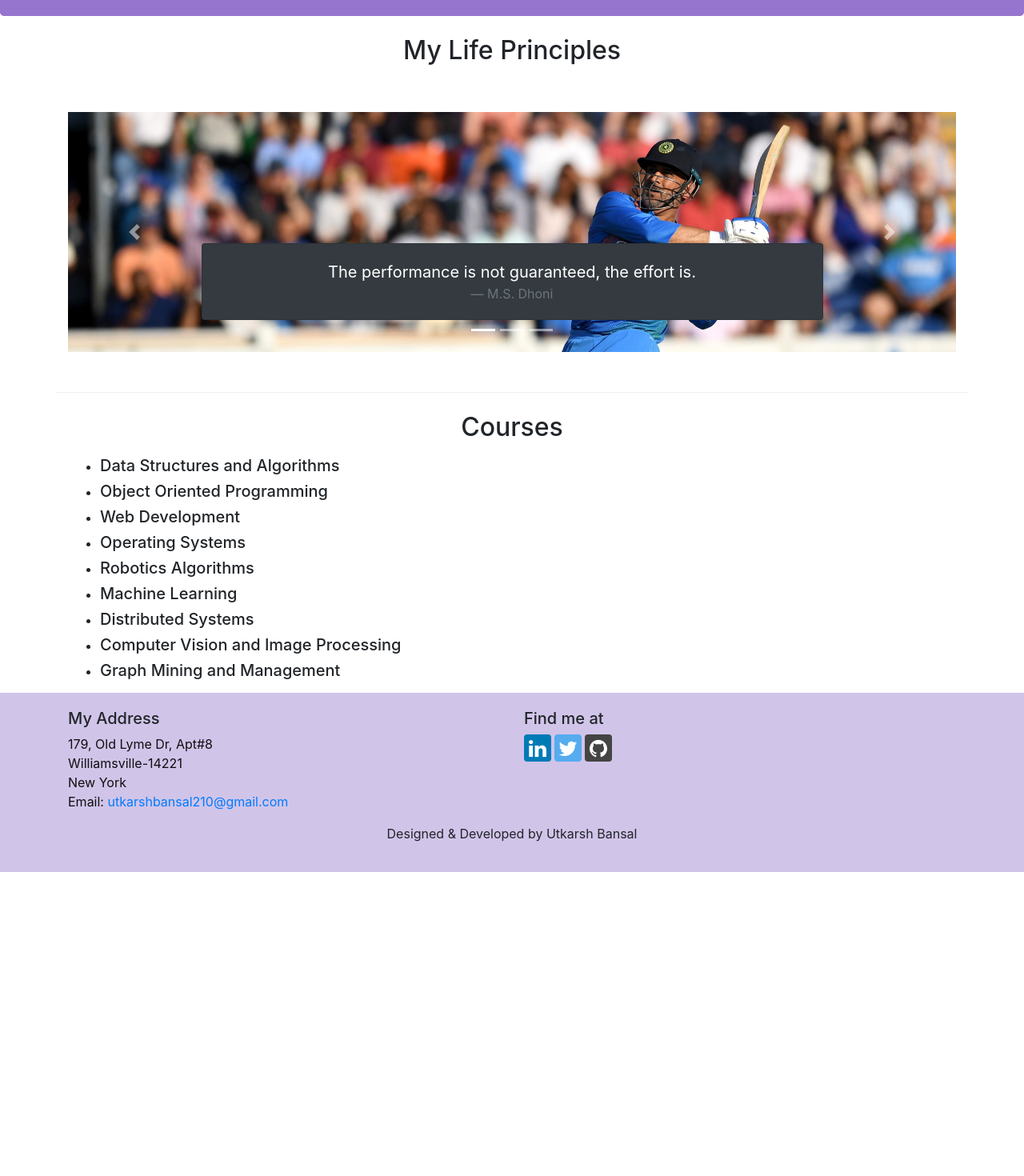
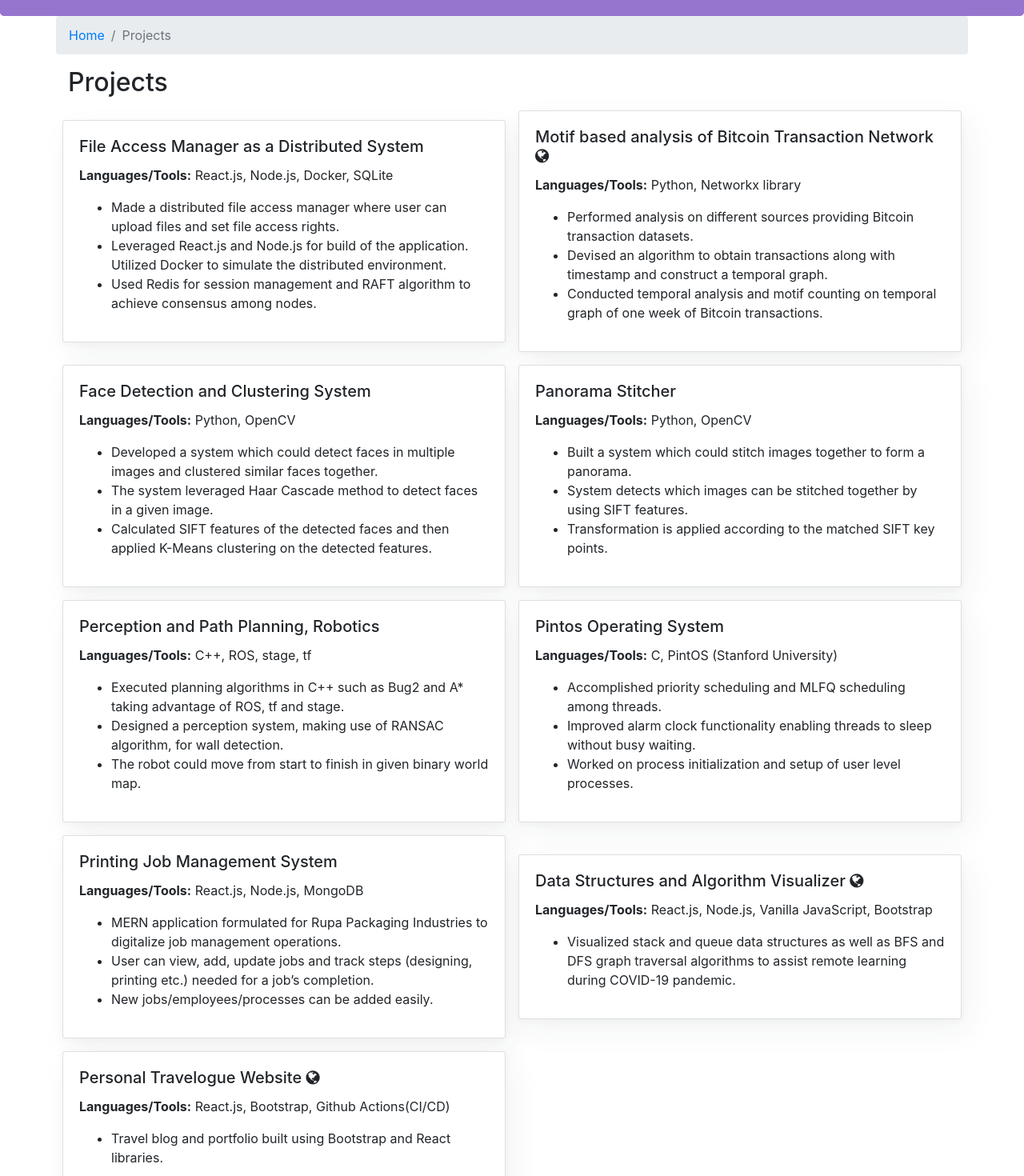
Before and after one commit to utsbansal/utsbansal.github.io, a React (Create React App) app: page /projects in a window 1280 px wide. Before the commit this address led to /home. Shown: the part 420-1890 px from the top of the page at 80% size. Before the commit the page ends 1510 px from the top, so only its background shows below. Built offline with nearby package versions, Linux system fonts and the light colour scheme.

Commit message:
Projects added.

```diff
--- a/src/App.css
+++ b/src/App.css
@@ -93,3 +93,16 @@
   transform: translateX(100%);
   transition: all 300ms ease-out;
 }
+
+.fancy_card {
+  box-shadow: 8px 14px 38px rgba(39,44,49,.06), 1px 3px 8px rgba(39,44,49,.03);
+  transition: all .5s ease; /* back to normal */
+}
+
+.fancy_card:hover {
+  transform: translate3D(0,-1px,0) scale(1.03);
+  box-shadow: 8px 28px 50px rgba(39,44,49,.07), 1px 6px 12px rgba(39,44,49,.04);
+  transition: all .4s ease; /* zoom in */
+  background-color: #9575CD;
+  color: white;
+}
--- a/src/components/CourseComponent.js
+++ b/src/components/CourseComponent.js
@@ -7,7 +7,7 @@
         )
     })
     return(
-        <>
+        <div>
             <div className="row row-header">
                 <div className="col-12 text-center mt-4 mb-2">
                     <h2>Courses</h2>
@@ -20,7 +20,7 @@
                     </ul>
                 </div>
             </div>
-        </>
+        </div>
     )
 }
 
--- a/src/components/HeaderComponent.js
+++ b/src/components/HeaderComponent.js
@@ -2,7 +2,7 @@
 import { Jumbotron } from 'reactstrap';
 
 function Header(props){
-    if(props.mainPage || props.aboutPage){
+    if(props.mainPage || props.aboutPage || props.projectPage){
         return(
             <Jumbotron className="mb-0">
                 <div className="container">
--- a/src/components/HomeComponent.js
+++ b/src/components/HomeComponent.js
@@ -2,6 +2,7 @@
 import { Carousel, CarouselItem, CarouselControl, CarouselIndicators } from 'reactstrap';
 import Header from './HeaderComponent';
 import Courses from './CourseComponent';
+// import Projects from './ProjectComponent';
 
 function Home(props){
 
@@ -60,7 +61,7 @@
                     </div>
                 </div>
                 <Courses courseData={props.courseData}/>
-
+                {/* <Projects projectData={props.projectData}/> */}
 
 
             </div>
--- a/src/components/MainComponent.js
+++ b/src/components/MainComponent.js
@@ -3,11 +3,13 @@
 import { travelogues } from '../shared/travelogues';
 import { carouselData } from '../shared/carouselData';
 import { courseData } from '../shared/courseData';
+import { projectData } from '../shared/projects';
 import Travel from './TravelComponent';
 import Navigation from './NavbarComponent';
 import Home from './HomeComponent';
 import About from './AboutComponent';
 import Footer from './FooterComponent';
+import Projects from './ProjectComponent';
 
 class Main extends Component{
 
@@ -17,7 +19,8 @@
         this.state = {
             travelogues: travelogues,
             carouselData: carouselData,
-            courseData: courseData
+            courseData: courseData,
+            projectData: projectData
         }
     }
 
@@ -33,8 +36,9 @@
             <div>
                 <Navigation travelogues={this.state.travelogues}/>
                 <Switch>
-                    <Route path="/home" component={() => <Home carouselData={this.state.carouselData} courseData={this.state.courseData}/>}/>
+                    <Route path="/home" component={() => <Home carouselData={this.state.carouselData} courseData={this.state.courseData} projectData={this.state.projectData}/>}/>
                     <Route path="/about" component={About}/>
+                    <Route path="/projects" component={() => <Projects projectData={this.state.projectData}/>}/>
                     <Route exact path="/travelogues" component={() => <Travel travelogues={this.state.travelogues}/>}/>
                     <Route path="/travelogues/:destination" component={specificTravel}/>
                     <Redirect to="/home" />
--- a/src/components/NavbarComponent.js
+++ b/src/components/NavbarComponent.js
@@ -83,6 +83,11 @@
                                     <span className="fa fa-info fa-lg"></span> About
                                 </NavLink>
                             </NavItem>
+                            <NavItem onClick={this.handleNavclick}>
+                                <NavLink className="nav-link" to="/projects">
+                                    <span className="fa fa-wrench fa-lg"></span> Projects
+                                </NavLink>
+                            </NavItem>
                             <Dropdown nav isOpen={this.state.isDropdownOpen} toggle={this.toggleDropdown}>
                                 <DropdownToggle nav caret><span className="fa fa-suitcase fa-lg"></span> Travelogues</DropdownToggle>
                                 <DropdownMenu>
--- /dev/null
+++ b/src/components/ProjectComponent.js
@@ -0,0 +1,53 @@
+import React from "react";
+import Header from "./HeaderComponent";
+import { Card, CardBody, CardText, CardTitle, Breadcrumb, BreadcrumbItem } from 'reactstrap';
+import { Link } from 'react-router-dom';
+
+const Projects = (props) => {
+    const projects = props.projectData.map((project) => {
+        const points = project.points.map((point) => {
+            return(
+                <li>{point}</li>
+            );
+        });
+        return(
+            <div className="col-12 col-md-6 p-2" key={project.id}>
+                <Card className="fancy_card">
+                    <CardBody>
+                        <CardTitle>
+                            {project.title}&nbsp;
+                            {project.link?<a style={{color:'inherit'}} rel="noopener noreferrer" target="_blank" href={project.link}><span className="fa fa-globe"></span></a>:<></>}
+                        </CardTitle>
+                        <CardText>
+                            <p><b>Languages/Tools:</b> {project.tools}</p>
+                            <ul>
+                                {points}
+                            </ul>
+                        </CardText>
+                    </CardBody>
+                </Card>
+            </div>
+        );
+    });
+    return(
+        <>
+            <Header projectPage={true}/>
+            <div className="container mt-0 mb-4">
+                <div className="row">
+                    <Breadcrumb className="col-12">
+                        <BreadcrumbItem><Link to='/home'>Home</Link></BreadcrumbItem>
+                        <BreadcrumbItem active>Projects</BreadcrumbItem>
+                    </Breadcrumb>
+                    <div className="col-12">
+                        <h2>Projects</h2>
+                    </div>
+                </div>
+                <div className="row align-items-center">
+                    {projects}
+                </div>
+            </div>
+        </>
+    );
+}
+
+export default Projects;
--- /dev/null
+++ b/src/shared/projects.js
@@ -0,0 +1,91 @@
+export const projectData = [
+    {
+        id: 0,
+        title: "File Access Manager as a Distributed System",
+        tools: "React.js, Node.js, Docker, SQLite",
+        points : [
+            "Made a distributed file access manager where user can upload files and set file access rights.",
+            "Leveraged React.js and Node.js for build of the application. Utilized Docker to simulate the distributed environment.",
+            "Used Redis for session management and RAFT algorithm to achieve consensus among nodes."
+        ]
+    },
+    {
+        id: 1,
+        title: "Motif based analysis of Bitcoin Transaction Network",
+        link: "https://github.com/UB-CSE-640-Blockchain-Analysis",
+        tools: "Python, Networkx library",
+        points : [
+            "Performed analysis on different sources providing Bitcoin transaction datasets.",
+            "Devised an algorithm to obtain transactions along with timestamp and construct a temporal graph.",
+            "Conducted temporal analysis and motif counting on temporal graph of one week of Bitcoin transactions."
+        ]
+    },
+    {
+        id: 2,
+        title: "Face Detection and Clustering System",
+        tools: "Python, OpenCV",
+        points : [
+            "Developed a system which could detect faces in multiple images and clustered similar faces together.",
+            "The system leveraged Haar Cascade method to detect faces in a given image.",
+            "Calculated SIFT features of the detected faces and then applied K-Means clustering on the detected features."
+        ]
+    },
+    {
+        id: 3,
+        title: "Panorama Stitcher",
+        tools: "Python, OpenCV",
+        points : [
+            "Built a system which could stitch images together to form a panorama.",
+            "System detects which images can be stitched together by using SIFT features.",
+            "Transformation is applied according to the matched SIFT key points."
+        ]
+    },
+    {
+        id: 4,
+        title: "Perception and Path Planning, Robotics",
+        tools: "C++, ROS, stage, tf",
+        points : [
+            "Executed planning algorithms in C++ such as Bug2 and A* taking advantage of ROS, tf and stage.",
+            "Designed a perception system, making use of RANSAC algorithm, for wall detection.",
+            "The robot could move from start to finish in given binary world map."
+        ]
+    },
+    {
+        id: 5,
+        title: "Pintos Operating System",
+        tools: "C, PintOS (Stanford University)",
+        points : [
+            "Accomplished priority scheduling and MLFQ scheduling among threads.",
+            "Improved alarm clock functionality enabling threads to sleep without busy waiting.",
+            "Worked on process initialization and setup of user level processes."
+        ]
+    },
+    {
+        id: 6,
+        title: "Printing Job Management System",
+        tools: "React.js, Node.js, MongoDB",
+        points : [
+            "MERN application formulated for Rupa Packaging Industries to digitalize job management operations.",
+            "User can view, add, update jobs and track steps (designing, printing etc.) needed for a job’s completion.",
+            "New jobs/employees/processes can be added easily."
+        ]
+    },
+    {
+        id: 7,
+        title: "Data Structures and Algorithm Visualizer",
+        tools: "React.js, Node.js, Vanilla JavaScript, Bootstrap",
+        link: "https://dsavisualizer.github.io",
+        points : [
+            "Visualized stack and queue data structures as well as BFS and DFS graph traversal algorithms to assist remote learning during COVID-19 pandemic."
+        ]
+    },
+    {
+        id: 8,
+        title: "Personal Travelogue Website",
+        tools: "React.js, Bootstrap, Github Actions(CI/CD)",
+        link: "https://utsbansal.github.io",
+        points : [
+            "Travel blog and portfolio built using Bootstrap and React libraries."
+        ]
+    }
+]
```
Also changed, not shown: 1 other file (tests, documents, lock files or other folders).
